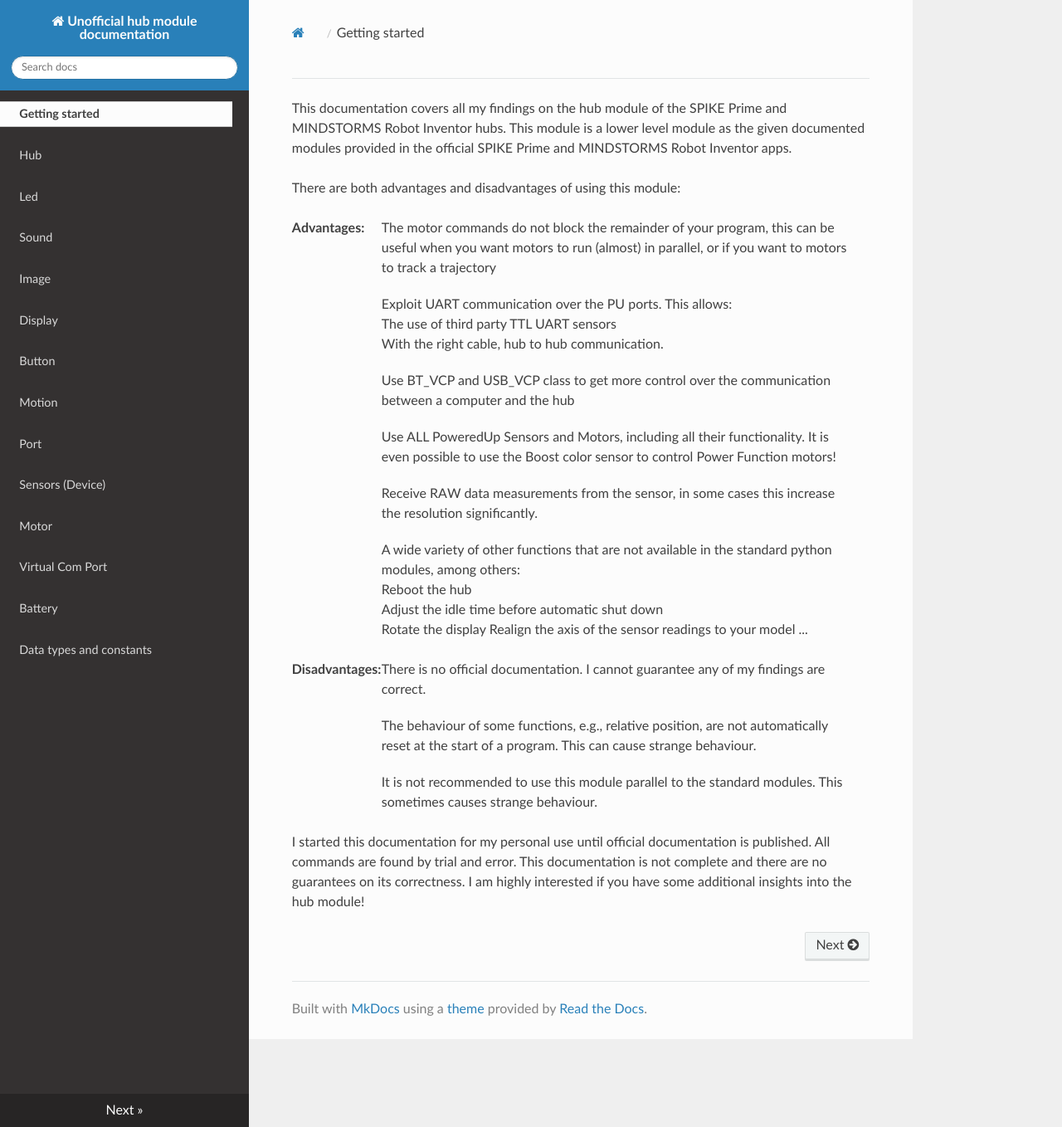
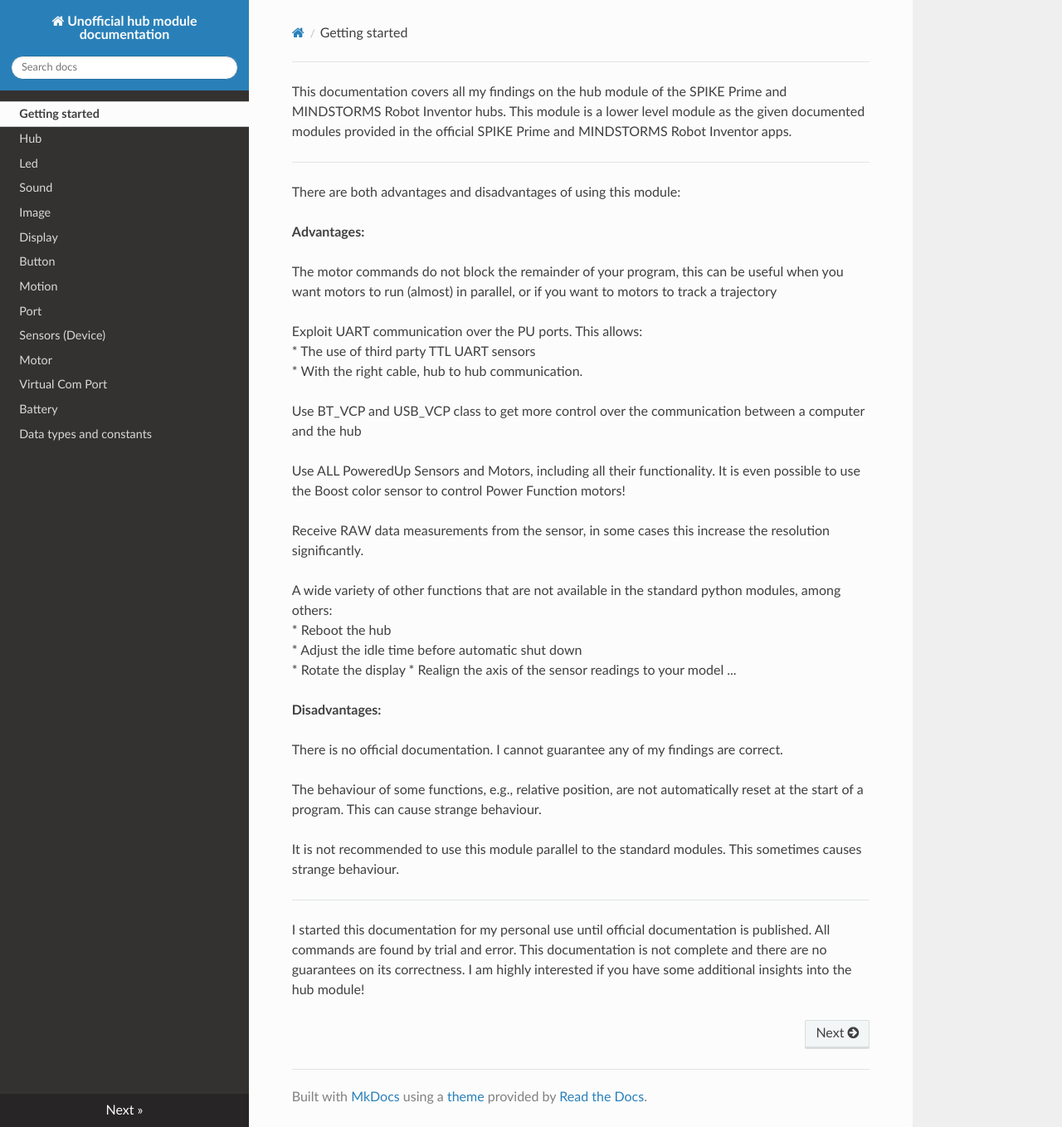
Before and after one commit to NStrijbosch/hub-module-notes, an MkDocs documentation site: the page built from docs/index.md, in a window 1280 px wide and 1358 px high. Shown: the whole window at 83% size. Built offline with MkDocs 1.6.1, drawn with Linux system fonts in a browser that asks for light colours; nearby versions of some CDN libraries; some of the changed lines change nothing that is shown.

Commit message:
Update index.md

```diff
--- a/docs/index.md
+++ b/docs/index.md
@@ -1,41 +1,42 @@
-<style type='text/css'>
-li{ margin:0 20px 20px 0; vertical-align:top}
-</style>
+
 
 
 This documentation covers all my findings on the hub module of the SPIKE Prime and MINDSTORMS Robot Inventor hubs. This module is a lower level module as the given documented modules provided in the official SPIKE Prime and MINDSTORMS Robot Inventor apps.
+
+---
 
 There are both advantages and disadvantages of using this module:
 
 __Advantages:__
 
-*  The motor commands do not block the remainder of your program, this can be useful when you want motors to run (almost) in parallel, or if you want to motors to track a trajectory
+The motor commands do not block the remainder of your program, this can be useful when you want motors to run (almost) in parallel, or if you want to motors to track a trajectory
 
-*  Exploit UART communication over the PU ports. This allows:
-   The use of third party TTL UART sensors
-   With the right cable, hub to hub communication.
+Exploit UART communication over the PU ports. This allows:
+ * The use of third party TTL UART sensors
+ *  With the right cable, hub to hub communication.
 
-*  Use BT_VCP and USB_VCP class to get more control over the communication between a computer and the hub
+Use BT_VCP and USB_VCP class to get more control over the communication between a computer and the hub
 
-*  Use ALL PoweredUp Sensors and Motors, including all their functionality. It is even possible to use the Boost color sensor to control Power Function motors!
+Use ALL PoweredUp Sensors and Motors, including all their functionality. It is even possible to use the Boost color sensor to control Power Function motors!
 
-*  Receive RAW data measurements from the sensor, in some cases this increase the resolution significantly.
+Receive RAW data measurements from the sensor, in some cases this increase the resolution significantly.
 
-*  A wide variety of other functions that are not available in the standard python modules, among others:
-   Reboot the hub
-   Adjust the idle time before automatic shut down
-   Rotate the display
-   Realign the axis of the sensor readings to your model
+A wide variety of other functions that are not available in the standard python modules, among others:
+   * Reboot the hub
+   * Adjust the idle time before automatic shut down
+   * Rotate the display
+   * Realign the axis of the sensor readings to your model
    ...
 
 
 __Disadvantages:__
 
-*  There is no official documentation. I cannot guarantee any of my findings are correct.
+There is no official documentation. I cannot guarantee any of my findings are correct.
 
-*  The behaviour of some functions, e.g., relative position, are not automatically reset at the start of a program. This can cause strange behaviour.
+The behaviour of some functions, e.g., relative position, are not automatically reset at the start of a program. This can cause strange behaviour.
 
-*  It is not recommended to use this module parallel to the standard modules. This sometimes causes strange behaviour.
+It is not recommended to use this module parallel to the standard modules. This sometimes causes strange behaviour.
 
+---
 
 I started this documentation for my personal use until official documentation is published. All commands are found by trial and error. This documentation is not complete and there are no guarantees on its correctness. I am highly interested if you have some additional insights into the hub module!
```
